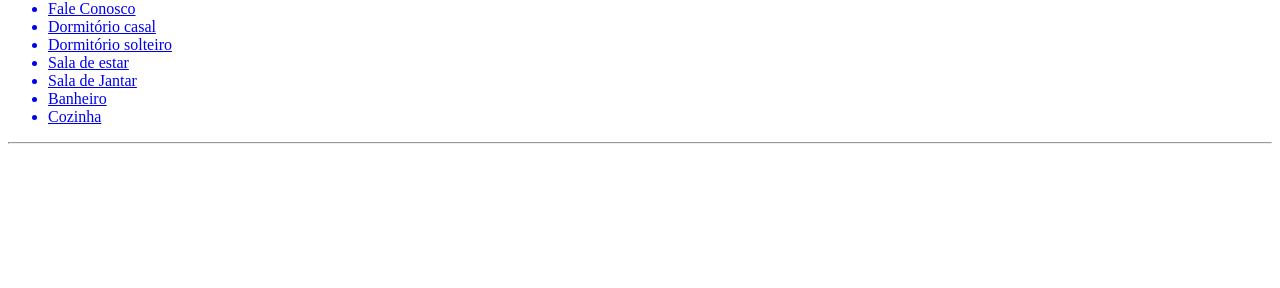
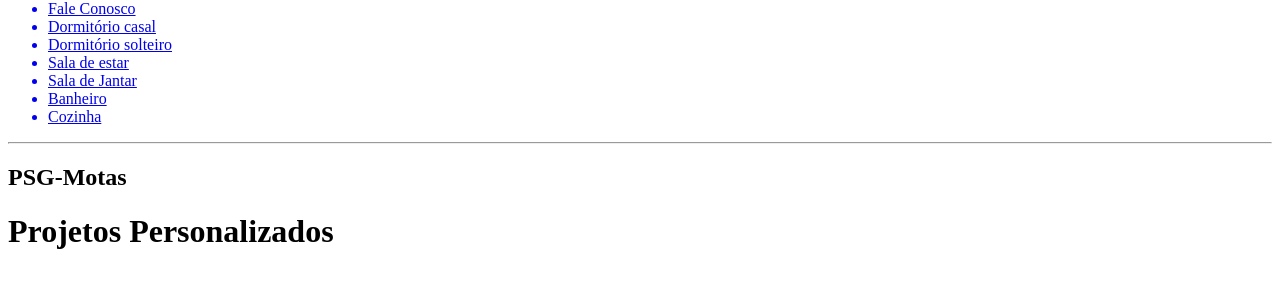
Before and after one commit to JulioVenan/psgmotas, a plain HTML site: page index.html in a window 1280 px wide. Shown: the part 208-496 px from the top of the page. Drawn offline with Linux system fonts and the light colour scheme.

Commit message:
adicionando elementos da segunda sessão

```diff
--- a/index.html
+++ b/index.html
@@ -24,6 +24,14 @@
     </div>
     <hr>
 
+    <div>
+        <main>
+           <h2>PSG-Motas</h2>
+           <h1>Projetos Personalizados</h1>
+           <img src="#" alt="">
+        </main>
+    </div>
+
 </body>
 
 
```
